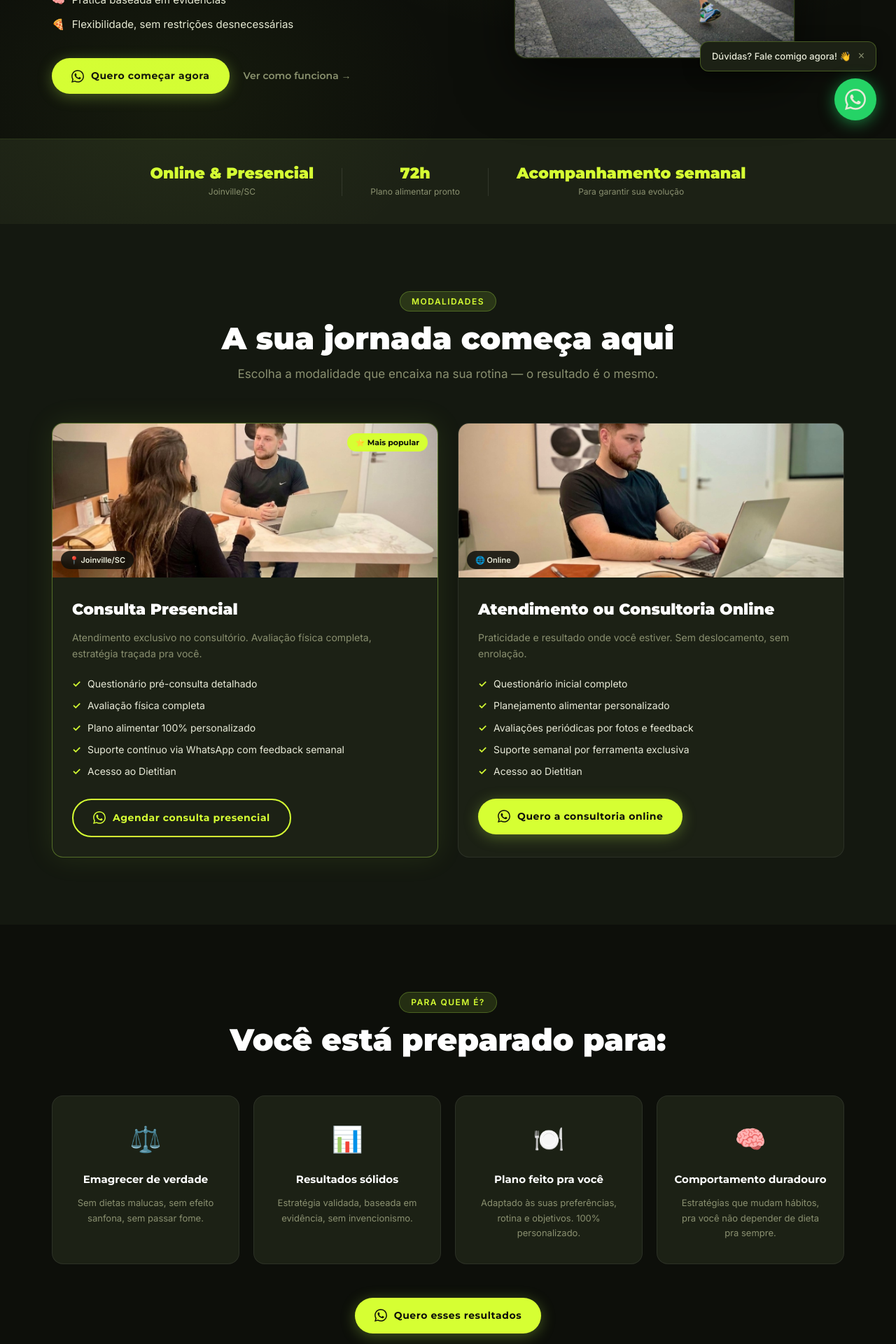
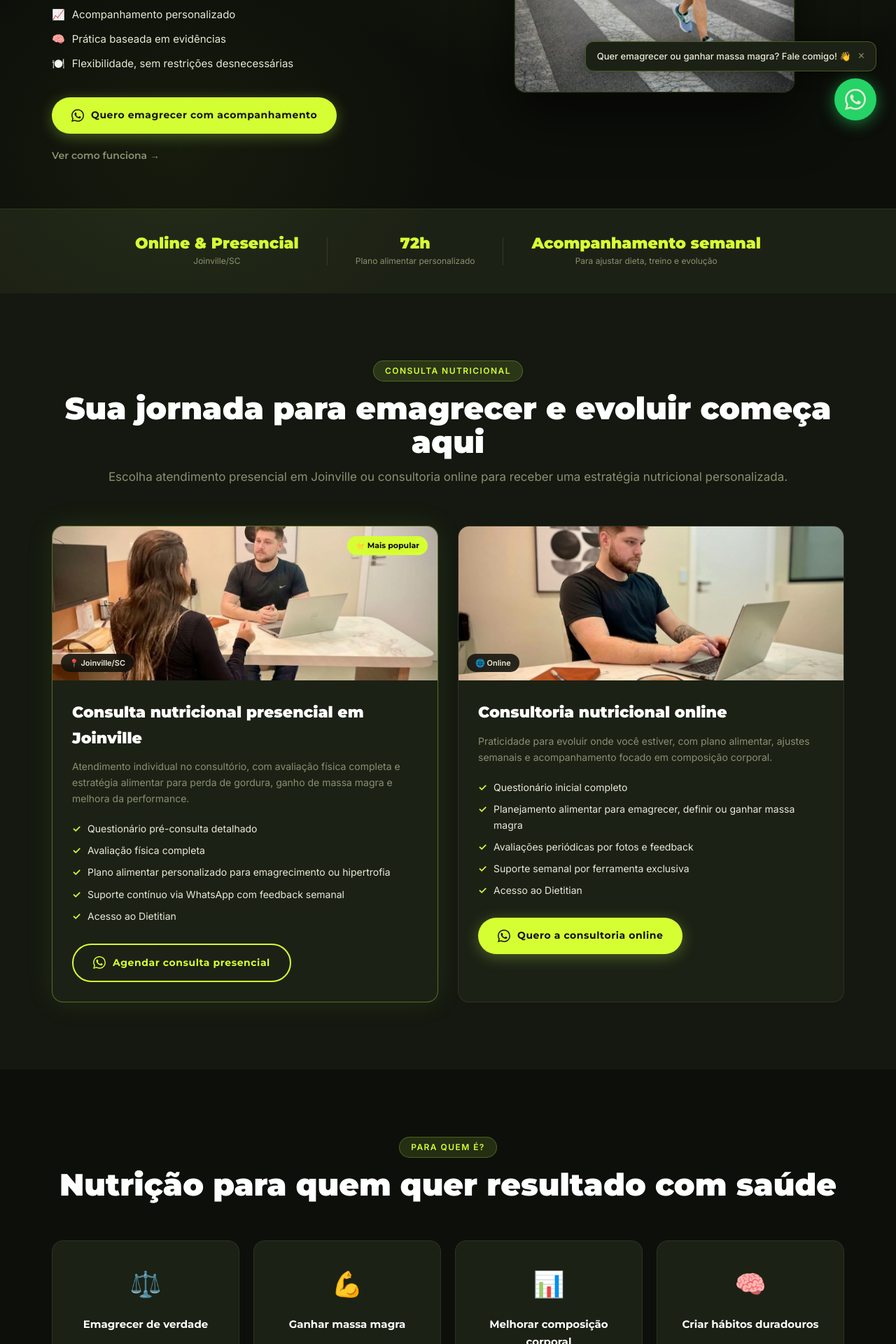
Before and after one commit to hericlesferreira/hericlesnutricionista-site, a React (Vite) app: page / in a window 1280 px wide. Shown: the part 600-2520 px from the top of the page at 70% size. Built offline with nearby package versions, Linux system fonts and the light colour scheme.

Commit message:
Otimiza SEO e textos do site

```diff
--- a/index.html
+++ b/index.html
@@ -4,8 +4,68 @@
     <meta charset="UTF-8" />
     <link rel="icon" type="image/png" href="/img/logo-light.ico" />
     <meta name="viewport" content="width=device-width, initial-scale=1.0" />
-    <meta name="description" content="Emagreça ou ganhe massa magra com dieta personalizada, suporte semanal e atendimento online ou presencial em Joinville. Agende agora." />
-    <title>Nutricionista Joinville e Online | Hericles Ferreira</title>
+    <meta name="description" content="Nutricionista em Joinville e online para emagrecimento, ganho de massa magra, hipertrofia e saúde metabólica. Plano alimentar personalizado com Hericles Ferreira, CRN-10 12284." />
+    <meta name="keywords" content="nutricionista Joinville, nutricionista online, emagrecimento, ganho de massa magra, hipertrofia, plano alimentar, recomposição corporal, nutrição esportiva, Hericles Ferreira" />
+    <meta name="author" content="Hericles Ferreira Nutricionista" />
+    <meta name="robots" content="index, follow" />
+    <link rel="canonical" href="https://hericlesnutricionista.com.br/" />
+    <meta property="og:type" content="website" />
+    <meta property="og:locale" content="pt_BR" />
+    <meta property="og:title" content="Hericles Ferreira Nutricionista | Emagrecimento e Massa Magra" />
+    <meta property="og:description" content="Acompanhamento nutricional presencial em Joinville e online para emagrecer, ganhar massa magra e melhorar sua composição corporal com estratégia personalizada." />
+    <meta property="og:url" content="https://hericlesnutricionista.com.br/" />
+    <meta property="og:image" content="https://hericlesnutricionista.com.br/img/hericlesnutri1.png" />
+    <meta name="twitter:card" content="summary_large_image" />
+    <meta name="twitter:title" content="Hericles Ferreira Nutricionista | Emagrecimento e Massa Magra" />
+    <meta name="twitter:description" content="Consulta nutricional em Joinville e online para emagrecimento, hipertrofia e recomposição corporal." />
+    <meta name="twitter:image" content="https://hericlesnutricionista.com.br/img/hericlesnutri1.png" />
+    <title>Nutricionista em Joinville e Online | Emagrecimento e Massa Magra</title>
+    <script type="application/ld+json">
+      {
+        "@context": "https://schema.org",
+        "@type": "MedicalBusiness",
+        "name": "Hericles Ferreira Nutricionista",
+        "url": "https://hericlesnutricionista.com.br/",
+        "image": "https://hericlesnutricionista.com.br/img/hericlesnutri1.png",
+        "description": "Consulta nutricional presencial em Joinville e online com foco em emagrecimento, ganho de massa magra, hipertrofia e saúde metabólica.",
+        "medicalSpecialty": "Nutrition",
+        "founder": {
+          "@type": "Person",
+          "name": "Hericles Ferreira",
+          "jobTitle": "Nutricionista",
+          "identifier": "CRN-10 12284",
+          "sameAs": [
+            "https://instagram.com/nutrihericles",
+            "https://www.facebook.com/hericles.nutri",
+            "https://www.linkedin.com/in/hericlesnutri"
+          ]
+        },
+        "areaServed": [
+          {
+            "@type": "City",
+            "name": "Joinville"
+          },
+          {
+            "@type": "Country",
+            "name": "Brasil"
+          }
+        ],
+        "availableService": [
+          {
+            "@type": "MedicalTherapy",
+            "name": "Acompanhamento nutricional para emagrecimento"
+          },
+          {
+            "@type": "MedicalTherapy",
+            "name": "Plano alimentar para ganho de massa magra e hipertrofia"
+          },
+          {
+            "@type": "MedicalTherapy",
+            "name": "Consultoria nutricional online"
+          }
+        ]
+      }
+    </script>
 
 
     <!-- Google tag (gtag.js) -->
--- a/src/App.css
+++ b/src/App.css
@@ -617,8 +617,7 @@ ul { list-style: none; }
   .hamburger { display: flex; }
 
   .hero__inner { grid-template-columns: 1fr; gap: 32px; min-height: unset; padding-top: 32px; padding-bottom: 32px; }
-  .hero__img-wrap { order: -1; }
-  .hero__img-frame { max-width: 280px; margin: 0 auto; }
+  .hero__img-wrap { display: none; }
   .hero__ctas { flex-direction: column; align-items: flex-start; }
 
   .hero__stats-inner { gap: 0; }
--- a/src/App.jsx
+++ b/src/App.jsx
@@ -1,15 +1,15 @@
 import { useState, useEffect } from 'react'
 import './App.css'
 
-const WA_LINK = "https://api.whatsapp.com/send?phone=5547988602379&text=Ol%C3%A1%2C%20H%C3%A9ricles!%20Estava%20no%20seu%20site%20e%20gostaria%20de%20saber%20mais%20sobre%20o%20acompanhamento%20nutricional"
-const WA_ONLINE = "https://api.whatsapp.com/send?phone=5547988602379&text=Ol%C3%A1%2C%20H%C3%A9ricles!%20Tenho%20interesse%20na%20consultoria%20online."
-const WA_PRESENCIAL = "https://api.whatsapp.com/send?phone=5547988602379&text=Ol%C3%A1%2C%20H%C3%A9ricles!%20Tenho%20interesse%20na%20consulta%20presencial%20em%20Joinville."
+const WA_LINK = "https://api.whatsapp.com/send?phone=5547988602379&text=Ol%C3%A1%2C%20H%C3%A9ricles!%20Estava%20no%20seu%20site%20e%20quero%20um%20acompanhamento%20nutricional%20para%20emagrecer%20e%20ganhar%20massa%20magra."
+const WA_ONLINE = "https://api.whatsapp.com/send?phone=5547988602379&text=Ol%C3%A1%2C%20H%C3%A9ricles!%20Tenho%20interesse%20na%20consultoria%20online%20para%20emagrecimento%20e%20hipertrofia."
+const WA_PRESENCIAL = "https://api.whatsapp.com/send?phone=5547988602379&text=Ol%C3%A1%2C%20H%C3%A9ricles!%20Tenho%20interesse%20na%20consulta%20presencial%20em%20Joinville%20para%20emagrecer%20e%20ganhar%20massa%20magra."
 
 const faqs = [
   { q: "Você faz atendimentos online?", a: "Sim! A consulta online segue o mesmo padrão de qualidade da presencial. A avaliação física é feita por fotos e você recebe um manual ensinando como tirar as medidas." },
-  { q: "Em quanto tempo recebo meu plano alimentar?", a: "Em até 72h após a consulta." },
-  { q: "Terei acesso a um app para ver o plano?", a: "Sim! Todos os pacientes têm acesso ao Dietitian, app completo para acompanhar o plano alimentar, avaliações e prescrições." },
-  { q: "Quanto tempo dura a primeira consulta?", a: "De 1 a 2 horas. Venha preparado para uma boa conversa, ela é o ponto de partida de tudo." },
+  { q: "Em quanto tempo recebo meu plano alimentar?", a: "Em até 72h após a consulta. O plano é montado de acordo com sua rotina, treino, preferências, exames e objetivo de composição corporal." },
+  { q: "Terei acesso a um app para acompanhar dieta e resultados?", a: "Sim. Todos os pacientes têm acesso ao Dietitian, app completo para acompanhar plano alimentar, avaliações, prescrições e evolução." },
+  { q: "Quanto tempo dura a primeira consulta nutricional?", a: "De 1 a 2 horas. A conversa inicial é detalhada para entender histórico, rotina, treino, metabolismo e obstáculos que travaram seus resultados." },
   { q: "Quais formas de pagamento são aceitas?", a: "Cartão de crédito/débito, PIX, dinheiro ou transferência bancária." },
 ]
 
@@ -99,27 +99,27 @@ export default function App() {
         <div className="hero__bg-gradient" />
         <div className="container hero__inner">
           <div className="hero__text">
-            <p className="hero__eyebrow">Nutricionista · CRN-10 12284 · Joinville/SC</p>
+            <p className="hero__eyebrow">Nutricionista em Joinville · CRN-10 12284 · Online e presencial</p>
             <h1 className="hero__title">
-              Emagreça de vez.<br />
-              <span className="accent">Sem terrorismo.</span><br />
+              Emagreça de vez<br />
+              <span className="accent">sem terrorismo.</span><br />
             </h1>
             <p className="hero__desc">
-              Emagrecimento, hipertrofia e performance com nutrição estratégica, baseada em ciência e adaptada à sua vida real.
+              Acompanhamento nutricional para emagrecimento, hipertrofia e recomposição corporal, com plano alimentar personalizado, baseado em ciência e adaptado à sua rotina real.
             </p>
             <ul className="hero__bullets">
-              <li><span>📈</span> Acompanhamento 100% personalizado</li>
+              <li><span>📈</span> Acompanhamento personalizado</li>
               <li><span>🧠</span> Prática baseada em evidências</li>
-              <li><span>🍕</span> Flexibilidade, sem restrições desnecessárias</li>
+              <li><span>🍽️</span> Flexibilidade, sem restrições desnecessárias</li>
             </ul>
             <div className="hero__ctas">
-              <WaBtn href={WA_LINK} variant="primary">Quero começar agora</WaBtn>
+              <WaBtn href={WA_LINK} variant="primary">Quero emagrecer com acompanhamento</WaBtn>
               <a href="#como-funciona" className="btn-ghost">Ver como funciona →</a>
             </div>
           </div>
           <div className="hero__img-wrap">
             <div className="hero__img-frame">
-              <img src="/img/hericlesnutri1.png" alt="Hericles Nutricionista" className="hero__photo" />
+              <img src="/img/hericlesnutri1.png" alt="Hericles Ferreira, nutricionista especialista em emagrecimento e ganho de massa magra em Joinville" className="hero__photo" />
             </div>
           </div>
         </div>
@@ -127,9 +127,9 @@ export default function App() {
           <div className="container hero__stats-inner">
             <div className="stat"><strong>Online & Presencial</strong><span>Joinville/SC</span></div>
             <div className="stat-divider" />
-            <div className="stat"><strong>72h</strong><span>Plano alimentar pronto</span></div>
+            <div className="stat"><strong>72h</strong><span>Plano alimentar personalizado</span></div>
             <div className="stat-divider" />
-            <div className="stat"><strong>Acompanhamento semanal</strong><span>Para garantir sua evolução</span></div>
+            <div className="stat"><strong>Acompanhamento semanal</strong><span>Para ajustar dieta, treino e evolução</span></div>
           </div>
         </div>
       </section>
@@ -138,24 +138,24 @@ export default function App() {
       <section className="section como-funciona" id="como-funciona">
         <div className="container">
           <div className="section-header">
-            <p className="section-tag">Modalidades</p>
-            <h2 className="section-title">A sua jornada começa aqui</h2>
-            <p className="section-sub">Escolha a modalidade que encaixa na sua rotina — o resultado é o mesmo.</p>
+            <p className="section-tag">Consulta nutricional</p>
+            <h2 className="section-title">Sua jornada para emagrecer e evoluir começa aqui</h2>
+            <p className="section-sub">Escolha atendimento presencial em Joinville ou consultoria online para receber uma estratégia nutricional personalizada.</p>
           </div>
           <div className="cards-row">
             <div className="service-card featured">
               <div className="featured-badge">⭐ Mais popular</div>
               <div className="service-card__img-wrap">
-                <img src="/img/passo1.jpeg" alt="Consulta Presencial" />
+                <img src="/img/passo1.jpeg" alt="Consulta nutricional presencial em Joinville para emagrecimento e hipertrofia" />
                 <span className="service-card__badge">📍 Joinville/SC</span>
               </div>
               <div className="service-card__body">
-                <h3>Consulta Presencial</h3>
-                <p>Atendimento exclusivo no consultório. Avaliação física completa, estratégia traçada pra você.</p>
+                <h3>Consulta nutricional presencial em Joinville</h3>
+                <p>Atendimento individual no consultório, com avaliação física completa e estratégia alimentar para perda de gordura, ganho de massa magra e melhora da performance.</p>
                 <ul className="check-list">
                   <li>Questionário pré-consulta detalhado</li>
                   <li>Avaliação física completa</li>
-                  <li>Plano alimentar 100% personalizado</li>
+                  <li>Plano alimentar personalizado para emagrecimento ou hipertrofia</li>
                   <li>Suporte contínuo via WhatsApp com feedback semanal</li>
                   <li>Acesso ao Dietitian</li>
                 </ul>
@@ -165,15 +165,15 @@ export default function App() {
             <div className="service-card">
 
               <div className="service-card__img-wrap">
-                <img src="/img/passo3.jpeg" alt="Consultoria Online" />
+                <img src="/img/passo3.jpeg" alt="Consultoria nutricional online para emagrecer e ganhar massa magra" />
                 <span className="service-card__badge">🌐 Online</span>
               </div>
               <div className="service-card__body">
-                <h3>Atendimento ou Consultoria Online</h3>
-                <p>Praticidade e resultado onde você estiver. Sem deslocamento, sem enrolação.</p>
+                <h3>Consultoria nutricional online</h3>
+                <p>Praticidade para evoluir onde você estiver, com plano alimentar, ajustes semanais e acompanhamento focado em composição corporal.</p>
                 <ul className="check-list">
                   <li>Questionário inicial completo</li>
-                  <li>Planejamento alimentar personalizado</li>
+                  <li>Planejamento alimentar para emagrecer, definir ou ganhar massa magra</li>
                   <li>Avaliações periódicas por fotos e feedback</li>
                   <li>Suporte semanal por ferramenta exclusiva</li>
                   <li>Acesso ao Dietitian</li>
@@ -190,14 +190,14 @@ export default function App() {
         <div className="container">
           <div className="section-header">
             <p className="section-tag">Para quem é?</p>
-            <h2 className="section-title">Você está preparado para:</h2>
+            <h2 className="section-title">Nutrição para quem quer resultado com saúde</h2>
           </div>
           <div className="benefits-grid">
             {[
-              { icon: '⚖️', title: 'Emagrecer de verdade', desc: 'Sem dietas malucas, sem efeito sanfona, sem passar fome.' },
-              { icon: '📊', title: 'Resultados sólidos', desc: 'Estratégia validada, baseada em evidência, sem invencionismo.' },
-              { icon: '🍽️', title: 'Plano feito pra você', desc: 'Adaptado às suas preferências, rotina e objetivos. 100% personalizado.' },
-              { icon: '🧠', title: 'Comportamento duradouro', desc: 'Estratégias que mudam hábitos, pra você não depender de dieta pra sempre.' },
+              { icon: '⚖️', title: 'Emagrecer de verdade', desc: 'Reduza gordura corporal com estratégia, sem dietas malucas, sem efeito sanfona e sem passar fome.' },
+              { icon: '💪', title: 'Ganhar massa magra', desc: 'Estratégia validada, baseada em evidência, sem invencionismo. Tudo para construir um corpo mais forte e definido.' },
+              { icon: '📊', title: 'Melhorar composição corporal', desc: 'Acompanhe medidas, fotos e evolução para perder gordura mantendo desempenho e massa muscular.' },
+              { icon: '🧠', title: 'Criar hábitos duradouros', desc: 'Aprenda a comer melhor na vida real para não depender de dieta restritiva para sempre.' },
             ].map((b, i) => (
               <div className="benefit-card" key={i}>
                 <span className="benefit-icon">{b.icon}</span>
@@ -207,7 +207,7 @@ export default function App() {
             ))}
           </div>
           <div className="text-center mt-lg">
-            <WaBtn href={WA_LINK} variant="primary">Quero esses resultados</WaBtn>
+            <WaBtn href={WA_LINK} variant="primary">Quero meu plano alimentar personalizado</WaBtn>
           </div>
         </div>
       </section>
@@ -216,9 +216,9 @@ export default function App() {
       <section className="section resultados" id="resultados">
         <div className="container">
           <div className="section-header">
-            <p className="section-tag">Provas reais</p>
-            <h2 className="section-title">Transformações Reais</h2>
-            <p className="section-sub">Resultados de pacientes reais, com rotinas reais.</p>
+            <p className="section-tag">Resultados</p>
+            <h2 className="section-title">Transformações reais</h2>
+            <p className="section-sub">Evoluções de pacientes reais que seguiram uma estratégia nutricional possível para a rotina deles.</p>
           </div>
           <div className="transf-grid">
             {transformacoes.map((t, i) => (
@@ -226,18 +226,18 @@ export default function App() {
                 <div className="transf-pair">
                   <div className="transf-side">
                     <span className="transf-label">Antes</span>
-                    <img src={t.antes} alt="Antes" loading="lazy" />
+                    <img src={t.antes} alt="Antes do acompanhamento nutricional para emagrecimento" loading="lazy" />
                   </div>
                   <div className="transf-side">
                     <span className="transf-label after">Depois</span>
-                    <img src={t.depois} alt="Depois" loading="lazy" />
+                    <img src={t.depois} alt="Depois do acompanhamento nutricional para emagrecimento e composição corporal" loading="lazy" />
                   </div>
                 </div>
               </div>
             ))}
           </div>
           <div className="text-center mt-lg">
-            <WaBtn href={WA_LINK} variant="primary">Quero ser o próximo</WaBtn>
+            <WaBtn href={WA_LINK} variant="primary">Quero transformar meu corpo</WaBtn>
           </div>
         </div>
       </section>
@@ -246,21 +246,21 @@ export default function App() {
       <section className="section sobre bg-dark-section" id="sobre">
         <div className="container sobre__inner">
           <div className="sobre__img-wrap">
-            <img src="/img/hericlesnutri3.JPG" alt="Hericles Ferreira Nutricionista" />
+            <img src="/img/hericlesnutri3.JPG" alt="Hericles Ferreira nutricionista em Joinville especialista em metabolismo, emagrecimento e hipertrofia" />
           </div>
           <div className="sobre__text">
             <p className="section-tag">Quem sou eu</p>
-            <h2 className="section-title light">Atuação em<br /><span className="accent">Metabolismo e Emagrecimento</span></h2>
-            <p>Nutricionista formado pela Católica-SC, pós-graduado em Metabolismo e Emagrecimento pela Faculdade Uniguaçú.</p>
-            <p>Minha jornada começou de dentro: passei pelo processo de emagrecimento sem orientação e na pele entendi o caos de informações divergentes, dietas extremistas e promessas vazias. Isso me fez mergulhar de cabeça em bioquímica, fisiologia e doenças metabólicas.</p>
-            <p>Hoje minha missão é simples: <strong>resultado real, com estratégia e sem terrorismo nutricional.</strong></p>
+            <h2 className="section-title light">Atuação em<br /><span className="accent">Metabolismo, Emagrecimento e Hipertrofia</span></h2>
+            <p>Sou Hericles Ferreira, nutricionista formado pela Católica-SC, pós-graduado em Metabolismo e Emagrecimento pela Faculdade Uniguaçu.</p>
+            <p>Minha jornada começou de dentro: passei pelo processo de emagrecimento sem orientação e entendi na prática o caos das informações divergentes, dietas extremas e promessas vazias. Por isso, aprofundei meus estudos em bioquímica, fisiologia, doenças metabólicas e composição corporal.</p>
+            <p>Hoje minha missão é simples: <strong>ajudar você a emagrecer, ganhar massa magra e sustentar resultados com estratégia, clareza e sem terrorismo nutricional.</strong></p>
             <div className="sobre__creds">
               <span>📋 CRN-10 12284</span>
-              <span>🎓 Pós em Metabolismo</span>
+              <span>🎓 Pós em Metabolismo e Emagrecimento</span>
               <span>📍 Joinville/SC</span>
-              <span>📸 @hericlesnutri</span>
+              <span>📸 @nutrihericles</span>
             </div>
-            <WaBtn href={WA_LINK} variant="primary">Falar com o Hericles</WaBtn>
+            <WaBtn href={WA_LINK} variant="primary">Falar com o nutricionista</WaBtn>
           </div>
         </div>
       </section>
@@ -268,9 +268,9 @@ export default function App() {
       {/* CTA URGÊNCIA */}
       <section className="section cta-urgencia">
         <div className="container cta-urgencia__inner">
-          <h2>Você já tentou de tudo.<br /><span className="accent">Agora vamos fazer do jeito certo.</span></h2>
-          <p>Chega de estratégias genéricas que não funcionam. Agende agora e receba um plano feito exclusivamente pra você.</p>
-          <WaBtn href={WA_LINK} variant="primary" className="cta-big">Agendar minha consulta agora</WaBtn>
+          <h2>Você não precisa tentar outra dieta da moda.<br /><span className="accent">Precisa de estratégia para o seu corpo.</span></h2>
+          <p>Chega de planos genéricos. Agende sua consulta nutricional e receba um caminho personalizado para emagrecer, ganhar massa magra e evoluir com segurança.</p>
+          <WaBtn href={WA_LINK} variant="primary" className="cta-big">Agendar consulta nutricional</WaBtn>
           <p className="cta-note">💬 Resposta em até 1h no horário comercial.</p>
         </div>
       </section>
@@ -284,7 +284,7 @@ export default function App() {
           </div>
           <FAQ />
           <div className="text-center mt-lg">
-            <p className="faq-cta-text">Ainda tem dúvida? Me manda mensagem.</p>
+            <p className="faq-cta-text">Ainda tem dúvida sobre emagrecimento, hipertrofia ou consultoria online? Me manda mensagem.</p>
             <WaBtn href={WA_LINK} variant="outline">Falar no WhatsApp</WaBtn>
           </div>
         </div>
@@ -295,7 +295,7 @@ export default function App() {
         <div className="container footer__inner">
           <div className="footer__brand">
             <img src="/img/logo-light.png" alt="Hericles Nutricionista" height="48" />
-            <p>Nutrição real para pessoas reais.<br />CRN-10 12284 | Joinville/SC</p>
+            <p>Nutrição para emagrecimento, massa magra e saúde metabólica.<br />CRN-10 12284 | Joinville/SC</p>
           </div>
           <div className="footer__links">
             <h4>Navegação</h4>
@@ -307,7 +307,7 @@ export default function App() {
           </div>
           <div className="footer__social">
             <h4>Redes sociais</h4>
-            <a href="https://instagram.com/hericlesnutri" target="_blank" rel="noopener noreferrer">📸 @hericlesnutri</a>
+            <a href="https://instagram.com/nutrihericles" target="_blank" rel="noopener noreferrer">📸 @nutrihericles</a>
             <a href="https://www.facebook.com/hericles.nutri" target="_blank" rel="noopener noreferrer">📘 hericles.nutri</a>
             <a href="https://www.linkedin.com/in/hericlesnutri" target="_blank" rel="noopener noreferrer">💼 hericlesnutri</a>
           </div>
@@ -321,7 +321,7 @@ export default function App() {
       <div className="wa-float">
         {waBubble && (
           <div className="wa-float__bubble">
-            Dúvidas? Fale comigo agora! 👋
+            Quer emagrecer ou ganhar massa magra? Fale comigo! 👋
             <button onClick={() => setWaBubble(false)} className="wa-float__close">×</button>
           </div>
         )}
```
